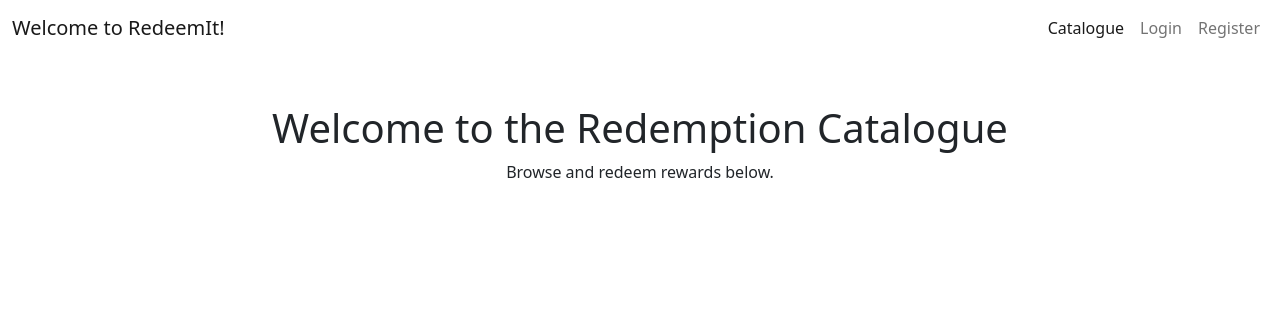
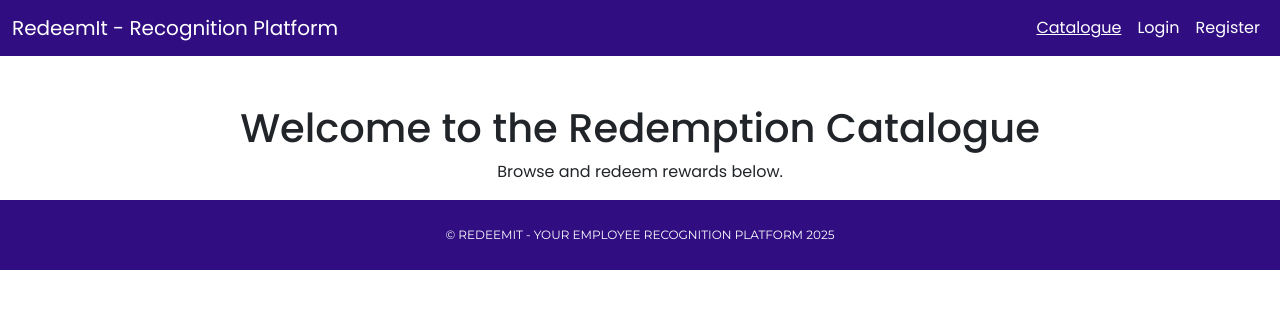
Before and after one commit to SophieDufrane/redeemit-platform, a Django app: page /catalogue/ in a window 1280 px wide. Shown: the top 309 px of the page. Run offline with Django 4.2, Linux system fonts and the light colour scheme.

Commit message:
Added and refined CSS for navbar, footer, and general styling

```diff
--- a/static/css/style.css
+++ b/static/css/style.css
@@ -0,0 +1,38 @@
+/* General Body Styling */
+body {
+    background-color: white;
+    font-family: "Poppins", sans-serif;
+}
+
+/* Navigation Bar */
+.navbar {
+    background-color: #300e82;
+}
+
+.navbar a {
+    color: white;
+}
+
+/* Hover Link Styling */
+.nav-link:hover {
+    color: #decd62;
+}
+
+/* Active Link Styling */
+.nav-link.active {
+    text-decoration: underline;
+}
+
+/* Footer Styling */
+.footer {
+    background-color: #300e82;
+}
+
+.footer p {
+    font-family: "Montserrat", serif;
+    font-size: 12px;
+    text-transform: uppercase;
+    color: white;
+    margin: 0;
+    padding: 10px 0;
+}
--- a/templates/base.html
+++ b/templates/base.html
@@ -11,8 +11,13 @@
 
     <!-- Google Fonts CSS -->
     <link rel="preconnect" href="https://fonts.gstatic.com">
-    <link href="https://fonts.googleapis.com/css2?family=Roboto:wght@300&display=swap" rel="stylesheet">
-    <link href="https://fonts.googleapis.com/css2?family=Lato:wght@300;700&display=swap" rel="stylesheet">
+    <link href="https://fonts.googleapis.com/css2?family=Poppins:wght@300;400;500;600;700;800;900&display=swap"
+        rel="stylesheet">
+    <link href="https://fonts.googleapis.com/css2?family=Montserrat:wght@300;400;500;600;700;800;900&display=swap"
+        rel="stylesheet">
+    <link href="https://fonts.googleapis.com/css2?family=Quicksand:wght@300;400;500;600;700&display=swap"
+        rel="stylesheet">
+
 
     <!-- Font Awesome CSS -->
     <link rel="stylesheet" href="https://cdnjs.cloudflare.com/ajax/libs/font-awesome/5.15.3/css/all.min.css">
@@ -27,9 +32,9 @@
 </head>
 
 <!-- Navigation -->
-<nav class="navbar navbar-expand-lg navbar-light bg-white">
+<nav class="navbar navbar-expand-lg">
     <div class="container-fluid">
-        <a class="navbar-brand" href="{% url 'catalogue_home' %}">Welcome to RedeemIt!</a>
+        <a class="navbar-brand" href="{% url 'catalogue_home' %}">RedeemIt - Recognition Platform</a>
         <button class="navbar-toggler" type="button" data-bs-toggle="collapse" data-bs-target="#navbarNav"
             aria-controls="navbarNav" aria-expanded="false" aria-label="Toggle navigation">
             <span class="navbar-toggler-icon"></span>
@@ -37,9 +42,11 @@
         <div class="collapse navbar-collapse" id="navbarNav">
             <ul class="navbar-nav ms-auto">
                 <li class="nav-item">
-                    <a class="nav-link {% if request.path == catalogue_url %}active{% endif %}" href="{% url 'catalogue_home' %}">Catalogue</a>
+                    <a class="nav-link {% if request.path == catalogue_url %}active{% endif %}"
+                        href="{% url 'catalogue_home' %}">Catalogue</a>
                 </li>
-                {% if user.is_authenticated %} <!-- For later when login/logout/register functionalities will be added -->
+                {% if user.is_authenticated %}
+                <!-- For later when login/logout/register functionalities will be added -->
                 <li class="nav-item">
                     <a class="nav-link" href="{% url 'account_logout' %}">Logout</a>
                 </li>
@@ -50,7 +57,8 @@
                 <li class="nav-item">
                     <a class="nav-link" href="{% url 'account_signup' %}">Register</a>
                 </li>
-                {% endif %} <!-- For later when login/logout/register functionalities will be added -->
+                {% endif %}
+                <!-- For later when login/logout/register functionalities will be added -->
             </ul>
         </div>
     </div>
@@ -64,8 +72,8 @@
 </main>
 
 <!-- Footer Section -->
-<footer class="footer mt-auto py-3 dark-bg">
-    <p class="m-0 text-center text-white">
+<footer class="footer py-3">
+    <p class="m-0 text-center">
         {% block copyright %}
         © RedeemIt - Your Employee Recognition Platform 2025
         {% endblock %}
```
